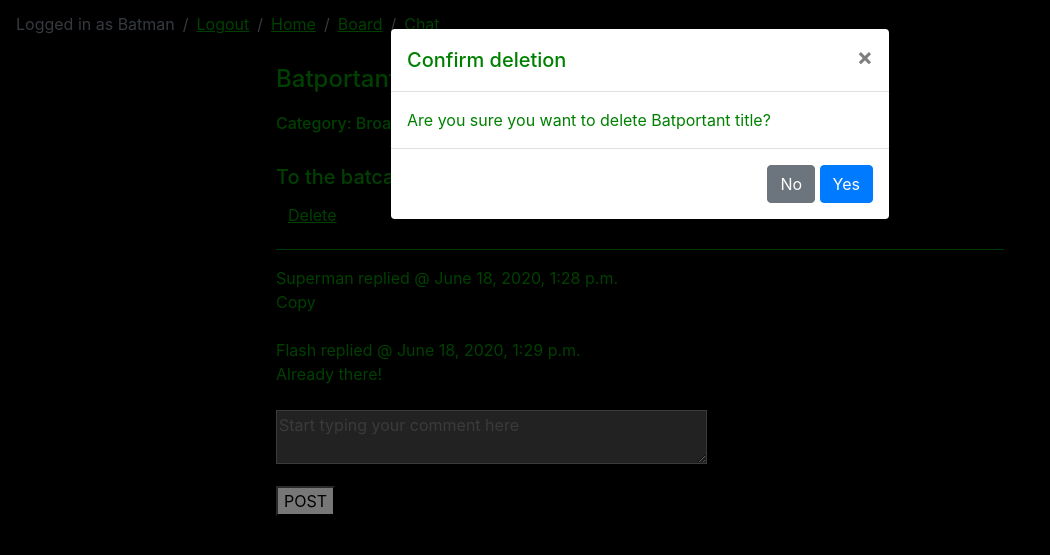
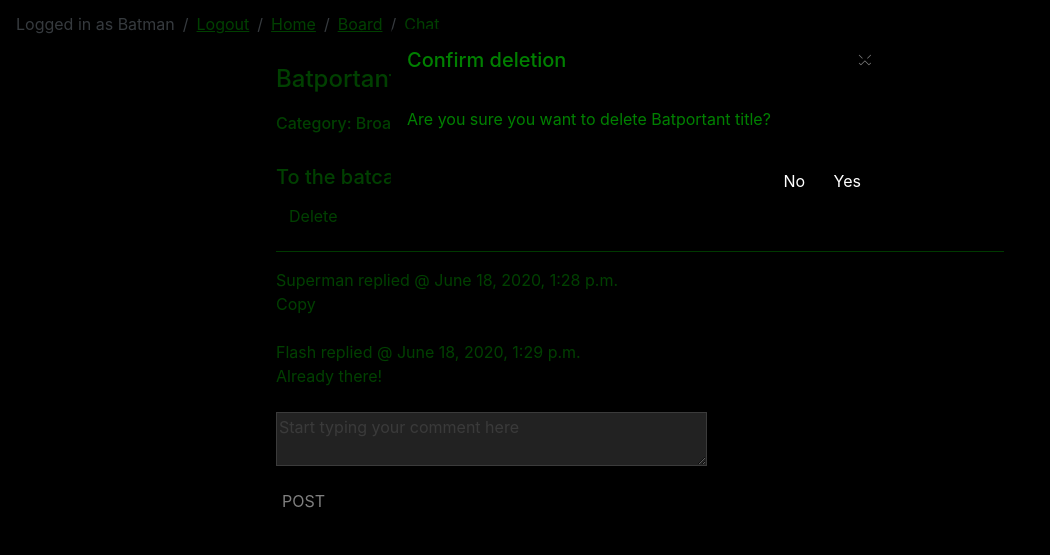
Before and after one commit to N0153128/MatrixBBS, a Django app: page /board/10 in a window 1280 px wide, after a click on "Delete". Shown: the top 555 px of the page, without its empty margins (0-1050 px from the left). Run offline with Django 3.2, Linux system fonts and the light colour scheme; a user stored in the database is signed in; data comes from the database, SQL or seed files in the repository; both versions use the stored data as it was after the commit; some libraries are stand-ins or nearby versions.

Commit message:
minor HTML and CSS changes

```diff
--- a/EBBS/settings.py
+++ b/EBBS/settings.py
@@ -129,8 +129,7 @@
 LOGIN_REDIRECT_URL = '/'
 
 STATICFILES_DIRS = [
-    os.path.join(BASE_DIR, "static"),
-    '/home/noise/Documents/EBBS/EBBS/static/',
+    os.path.join(BASE_DIR, 'static'),
 ]
 
 ASGI_APPLICATION = 'routing.application'
--- a/auth_/static/css/master.css
+++ /dev/null
@@ -1,29 +0,0 @@
-body{
-background-color: black;
-color: green;
-}
-
-a{
-color: green;
-text-decoration: underline
-}
-
-a:hover{
-color: green;
-}
-
-.card, .card-text, .card-title{
-background-color: black;
-}
-
-hr{
-background-color: green;
-}
-
-.breadcrumb{
-background-color: black;
-}
-
-.btn-block{
-background-color: black;
-}
--- a/auth_/templates/index.html
+++ b/auth_/templates/index.html
@@ -21,6 +21,9 @@
         <li class="breadcrumb-item"><a href="{% url 'Auth_:logout' %}">Logout</a></li>
         <li class="breadcrumb-item"><a href="{% url 'Board:board' %}">Board</a></li>
         <li class="breadcrumb-item"><a href="{% url 'Chat:index' %}">Chat</a></li>
+        {% if user.id == 1 %}
+        <li class="breadcrumb-item"><a href="admin/">Admin</a></li>
+        {% endif %}
   </ol>
 </nav>
 {% else %}
--- a/auth_/templates/registration/login.html
+++ b/auth_/templates/registration/login.html
@@ -27,7 +27,7 @@
         {% csrf_token %}
         <p>Username: {{ form.username }}</p>
         <p>Password: {{ form.password }}</p>
-        <br/><input style="background-color: black; width: 100%; color: white; height: 2rem" type="submit" value="login">
+        <br/><button class="btn-secondary shadow-none" type="submit">Login</button>
         <input type="hidden" name="next" value="{{ next }}">
     </form>
         </div>
--- a/board/templates/board/board.html
+++ b/board/templates/board/board.html
@@ -45,7 +45,8 @@
         <div class="col-lg-2 col-xl-2 "></div>
     </div>
 </div>
-<script src="https://code.jquery.com/jquery-3.5.1.slim.min.js" integrity="sha384-DfXdz2htPH0lsSSs5nCTpuj/zy4C+OGpamoFVy38MVBnE+IbbVYUew+OrCXaRkfj" crossorigin="anonymous"></script>
-<script src="https://cdn.jsdelivr.net/npm/popper.js@1.16.0/dist/umd/popper.min.js" integrity="sha384-Q6E9RHvbIyZFJoft+2mJbHaEWldlvI9IOYy5n3zV9zzTtmI3UksdQRVvoxMfooAo" crossorigin="anonymous"></script>
+<script src="https://code.jquery.com/jquery-3.2.1.slim.min.js" integrity="sha384-KJ3o2DKtIkvYIK3UENzmM7KCkRr/rE9/Qpg6aAZGJwFDMVNA/GpGFF93hXpG5KkN" crossorigin="anonymous"></script>
+<script src="https://cdnjs.cloudflare.com/ajax/libs/popper.js/1.12.9/umd/popper.min.js" integrity="sha384-ApNbgh9B+Y1QKtv3Rn7W3mgPxhU9K/ScQsAP7hUibX39j7fakFPskvXusvfa0b4Q" crossorigin="anonymous"></script>
+<script src="https://maxcdn.bootstrapcdn.com/bootstrap/4.0.0/js/bootstrap.min.js" integrity="sha384-JZR6Spejh4U02d8jOt6vLEHfe/JQGiRRSQQxSfFWpi1MquVdAyjUar5+76PVCmYl" crossorigin="anonymous"></script>
 </body>
 </html>
--- a/board/templates/board/thread.html
+++ b/board/templates/board/thread.html
@@ -6,7 +6,7 @@
     <link rel="stylesheet" href="https://stackpath.bootstrapcdn.com/bootstrap/4.5.0/css/bootstrap.min.css" integrity="sha384-9aIt2nRpC12Uk9gS9baDl411NQApFmC26EwAOH8WgZl5MYYxFfc+NcPb1dKGj7Sk" crossorigin="anonymous">
 <script src="https://stackpath.bootstrapcdn.com/bootstrap/4.5.0/js/bootstrap.min.js" integrity="sha384-OgVRvuATP1z7JjHLkuOU7Xw704+h835Lr+6QL9UvYjZE3Ipu6Tp75j7Bh/kR0JKI" crossorigin="anonymous"></script>
       {% load static %}
-    <link rel="stylesheet" href="{% static 'css/master.css' %}" type="text/css">
+    <link rel="stylesheet" href="{% static '/css/master.css' %}" type="text/css">
 </head>
 <body>
 <nav aria-label="breadcrumb">
@@ -28,7 +28,7 @@
             <h6>Category: {{ thread.category }}</h6><br />
         <div class="card-text"><h5> {{ thread.thread_text }} </h5>
             {% if thread.thread_author == user.username %}
-                <button type="button" style="background-color: black; color: green; border: none; text-decoration: underline;" class="btn btn-primary" data-toggle="modal" data-target="#exampleModal">
+                <button type="button" class="btn btn-link shadow-none" data-toggle="modal" data-target="#exampleModal">
   Delete
 </button>
                 <!-- Modal -->
@@ -47,8 +47,8 @@
       <div class="modal-footer">
           <form action="{% url 'Board:delete_thread' thread.id %}" method="POST">
                 {% csrf_token %}
-        <button type="button" class="btn btn-secondary button" data-dismiss="modal">No</button>
-        <button type="submit" value="Delete" class="btn btn-primary matrixstyle">Yes</button>
+        <button type="button" class="btn btn-secondary shadow-none" data-dismiss="modal">No</button>
+        <button type="submit" value="Delete" class="btn btn-secondary shadow-none">Yes</button>
       </form>
       </div>
     </div>
@@ -67,7 +67,7 @@
     <form method="post" class="">
     {% csrf_token %}
     {{form.as_p}}
-    <button type="submit" name="comment">POST</button>
+    <button type="submit" class="btn-secondary shadow-none" name="comment">POST</button>
 </form>
             </div>
             <div class="col-lg-2 col-xl-2 "></div>
--- /dev/null
+++ b/static/css/master.css
@@ -0,0 +1,61 @@
+body{
+background-color: black;
+color: green;
+}
+
+a{
+color: green;
+text-decoration: underline
+}
+
+a:hover{
+color: green;
+}
+
+.card, .card-text, .card-title{
+background-color: black;
+}
+
+hr{
+background-color: green;
+}
+
+.breadcrumb{
+background-color: black;
+}
+
+.btn-block{
+background-color: black;
+}
+
+.modal-content{
+background-color: black;
+}
+
+.btn-secondary{
+background-color: black;
+border: none;
+hover: none;
+}
+
+.btn-primary{
+background-color: gray;
+border: none
+hover: none;
+}
+
+.btn-link{
+color: green;
+}
+
+.btn-link:hover{
+color: green;
+}
+
+.modal-header{
+border-bottom: none;
+}
+
+.modal-footer{
+border-top: none;
+}
--- a/static/master.css
+++ /dev/null
@@ -1,4 +0,0 @@
-body{
-background-color: black;
-color: white;
-}
```
Also changed, not shown: auth_/templates/registration/register.html (+27 -2 lines), board/static/css/master.css (deleted, +0 -31 lines), chat/static/css/master.css (deleted, +0 -29 lines), db.sqlite3.
